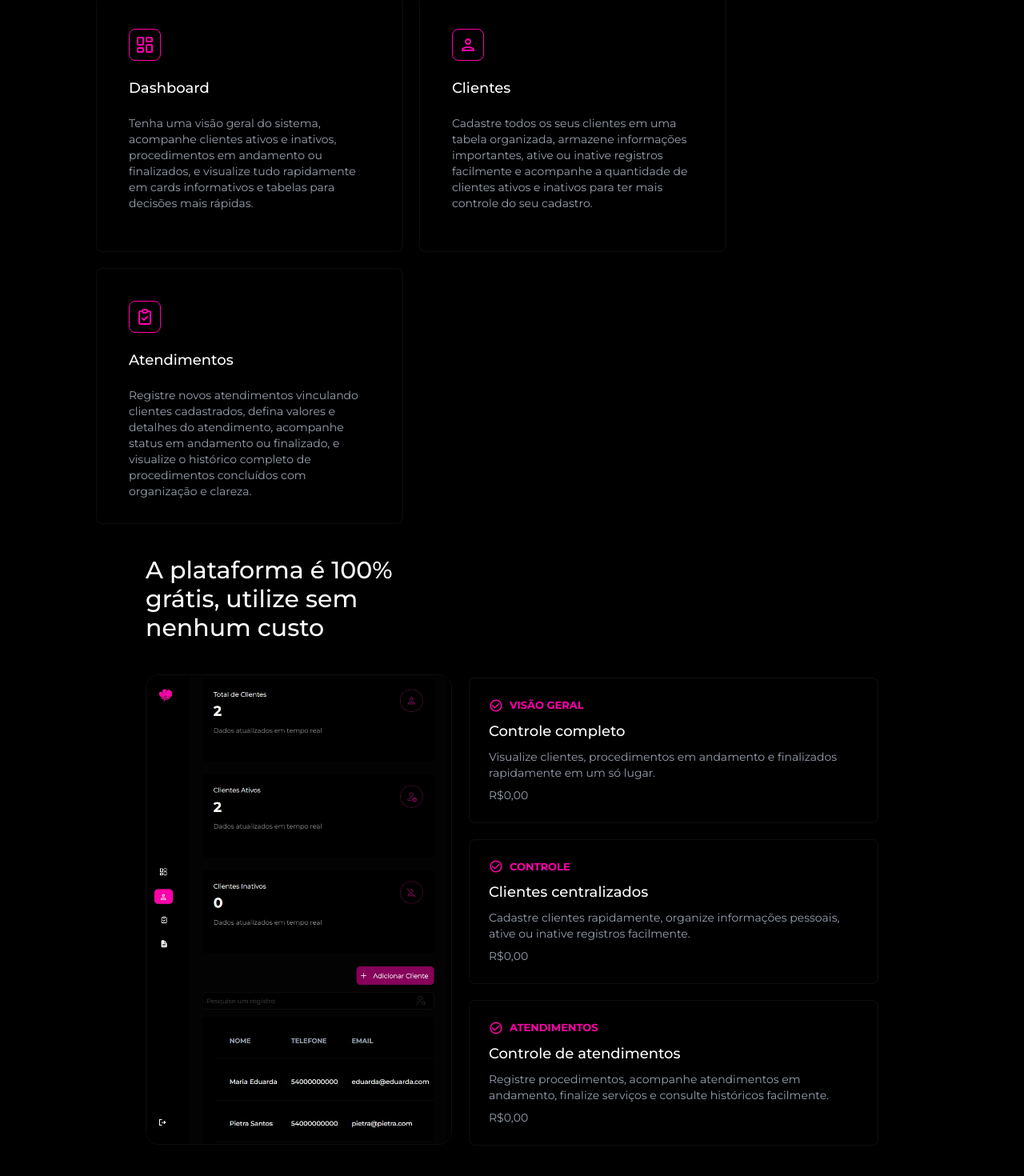
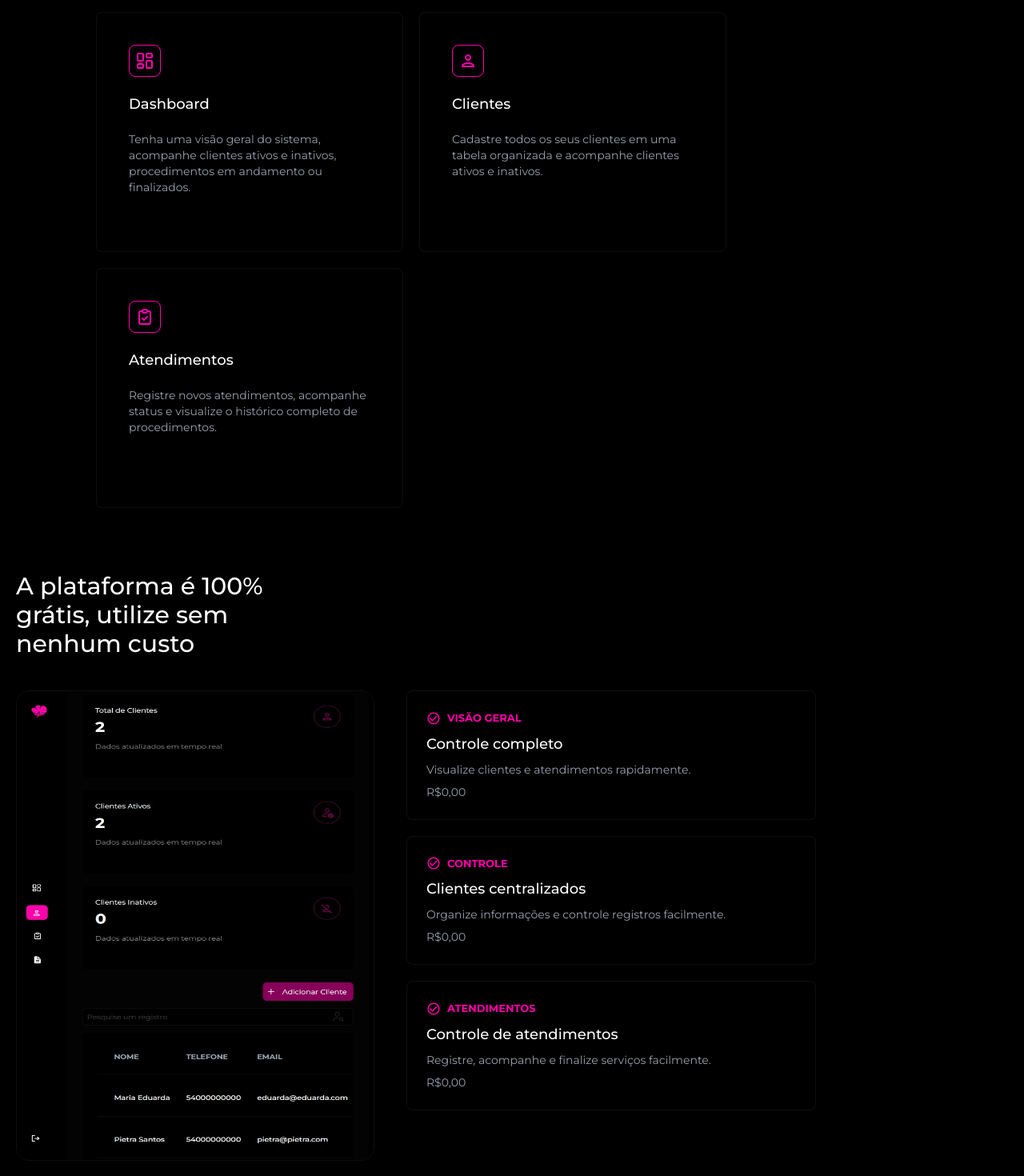
Before and after one commit to rogeranacleto/beautybook-app, a React (Vite) app: page / in a window 1280 px wide. Shown: the part 973-2443 px from the top of the page at 80% size. Built offline with nearby package versions, Linux system fonts and the light colour scheme; no server answers; the database is empty.

Commit message:
style: improve home page responsiveness

```diff
--- a/src/pages/Home/index.tsx
+++ b/src/pages/Home/index.tsx
@@ -1,4 +1,4 @@
-import { Hero } from "../../components/Hero"
+import { Hero } from "../../components/Hero";
 import { MdCheckCircleOutline } from "react-icons/md";
 import imgBeautyBook from "../../assets/img-beautybook.jpg";
 import { Footer } from "../../components/Footer";
@@ -6,44 +6,41 @@ import { MdOutlinePerson } from "react-icons/md";
 import { LuLayoutDashboard } from "react-icons/lu";
 import { HiOutlineClipboardCheck } from "react-icons/hi";
 
-export function Home(){
+export function Home() {
   return (
-      <div className="max-w-screen w-full">
+    <div className="max-w-screen w-full overflow-x-hidden">
       <Hero />
       <div
-          className="bg-black w-full flex items-center justify-center flex-col p-5 pl-30"
+        className="bg-black w-full flex items-center justify-center flex-col px-5 py-10 lg:pl-30"
         id="mission"
       >
-          <div className="flex flex-col">
+        <div className="flex flex-col w-full max-w-7xl">
           <h1 className="text-white mb-10 text-3xl font-medium max-w-sm">
             Pilares essenciais para um agendamento simples
           </h1>
-            <div className="flex gap-5 flex-wrap">
-              <div className="max-w-sm bg-black rounded-lg p-10 h-80 hover:scale-105 duration-300 ease-in-out border border-solid border-[#a1999918]">
+
+          <div className="flex gap-5 flex-wrap justify-center lg:justify-start">
+            <div className="w-full sm:max-w-sm bg-black rounded-lg p-10 h-75 hover:scale-105 duration-300 ease-in-out border border-solid border-[#a1999918]">
               <div className="bg-[#000000] border border-solid border-[#f0a] w-10 h-10 flex items-center justify-center rounded-lg">
                 <LuLayoutDashboard className="text-2xl text-[#f0a]" />
               </div>
               <p className="font-medium text-lg mt-5 text-white">Dashboard</p>
               <p className="mt-5 text-gray-400 text-sm">
                 Tenha uma visão geral do sistema, acompanhe clientes ativos e
-                  inativos, procedimentos em andamento ou finalizados, e
-                  visualize tudo rapidamente em cards informativos e tabelas
-                  para decisões mais rápidas.
+                inativos, procedimentos em andamento ou finalizados.
               </p>
             </div>
-              <div className="max-w-sm bg-black rounded-lg p-10 h-80 hover:scale-105 duration-300 ease-in-out border border-solid border-[#a1999918]">
+            <div className="w-full sm:max-w-sm bg-black rounded-lg p-10 h-75 hover:scale-105 duration-300 ease-in-out border border-solid border-[#a1999918]">
               <div className="bg-[#000000] border border-solid border-[#f0a] w-10 h-10 flex items-center justify-center rounded-lg">
                 <MdOutlinePerson className="text-2xl text-[#f0a]" />
               </div>
               <p className="font-medium text-lg mt-5 text-white">Clientes</p>
               <p className="mt-5 text-gray-400 text-sm">
-                  Cadastre todos os seus clientes em uma tabela organizada,
-                  armazene informações importantes, ative ou inative registros
-                  facilmente e acompanhe a quantidade de clientes ativos e
-                  inativos para ter mais controle do seu cadastro.
+                Cadastre todos os seus clientes em uma tabela organizada e
+                acompanhe clientes ativos e inativos.
               </p>
             </div>
-              <div className="max-w-sm bg-black rounded-lg p-10 h-80 hover:scale-105 duration-300 ease-in-out border border-solid border-[#a1999918]">
+            <div className="w-full sm:max-w-sm bg-black rounded-lg p-10 h-75 hover:scale-105 duration-300 ease-in-out border border-solid border-[#a1999918]">
               <div className="bg-[#000000] border border-solid border-[#f0a] w-10 h-10 flex items-center justify-center rounded-lg">
                 <HiOutlineClipboardCheck className="text-2xl text-[#f0a]" />
               </div>
@@ -51,62 +48,53 @@ export function Home(){
                 Atendimentos
               </p>
               <p className="mt-5 text-gray-400 text-sm">
-                  Registre novos atendimentos vinculando clientes cadastrados,
-                  defina valores e detalhes do atendimento, acompanhe status em
-                  andamento ou finalizado, e visualize o histórico completo de
-                  procedimentos concluídos com organização e clareza.
+                Registre novos atendimentos, acompanhe status e visualize o
+                histórico completo de procedimentos.
               </p>
             </div>
           </div>
         </div>
       </div>
-        <div
-          className="min-h-screen bg-black flex items-center justify-center p-5 pb-15"
-          id="platform"
-        >
-          <div className="flex gap-5 flex-wrap">
-            <div>
+      <div className="min-h-screen bg-black flex items-center justify-center px-5 py-10" id="platform">
+        <div className="flex flex-col lg:flex-row gap-10 max-w-7xl w-full">
+          <div className="w-full lg:max-w-md">
             <h1 className="text-white mb-10 text-3xl font-medium max-w-sm">
               A plataforma é 100% grátis, utilize sem nenhum custo
             </h1>
             <img
               src={imgBeautyBook}
               alt="Beauty Book Background"
-                className="h-147 rounded-2xl border border-solid border-[#a1999918]"
+              className="w-full h-auto lg:h-147 rounded-2xl border border-solid border-[#a1999918]"
             />
           </div>
-            <div className="mt-1 flex flex-col gap-5">
-              <div className="mt-37 hover:scale-105 duration-300 ease-in-out bg-black text-white max-w-lg border border-solid border-[#a1999918] p-6 rounded-lg">
+          <div className="flex flex-col gap-5 w-full lg:max-w-lg">
+            <div className="lg:mt-37 hover:scale-105 duration-300 ease-in-out bg-black text-white border border-solid border-[#a1999918] p-6 rounded-lg">
               <div className="flex items-center gap-2 mb-2">
-                  <MdCheckCircleOutline className="text-lg text-[#f0a] font-bold" />
-                  <p className="text-[13px] text-[#f0a] font-bold">
-                    VISÃO GERAL
-                  </p>
+                <MdCheckCircleOutline className="text-lg text-[#f0a]" />
+                <p className="text-[13px] text-[#f0a] font-bold">VISÃO GERAL</p>
               </div>
               <p className="text-lg mb-2 font-medium">Controle completo</p>
               <p className="text-sm text-gray-400 mb-2">
-                  Visualize clientes, procedimentos em andamento e finalizados
-                  rapidamente em um só lugar.
+                Visualize clientes e atendimentos rapidamente.
               </p>
               <p className="text-gray-400 text-sm">R$0,00</p>
             </div>
-              <div className="hover:scale-105 duration-300 ease-in-out bg-black text-white max-w-lg border border-solid border-[#a1999918] p-6 rounded-lg">
+
+            <div className="hover:scale-105 duration-300 ease-in-out bg-black text-white border border-solid border-[#a1999918] p-6 rounded-lg">
               <div className="flex items-center gap-2 mb-2">
-                  <MdCheckCircleOutline className="text-lg text-[#f0a] font-bold" />
+                <MdCheckCircleOutline className="text-lg text-[#f0a]" />
                 <p className="text-[13px] text-[#f0a] font-bold">CONTROLE</p>
               </div>
-                <p className="text-lg mb-2 font-medium">
-                  Clientes centralizados
-                </p>
+              <p className="text-lg mb-2 font-medium">Clientes centralizados</p>
               <p className="text-sm text-gray-400 mb-2">
-                  Cadastre clientes rapidamente, organize informações pessoais,
-                  ative ou inative registros facilmente.
+                Organize informações e controle registros facilmente.
               </p>
               <p className="text-gray-400 text-sm">R$0,00</p>
             </div>
-              <div className="hover:scale-105 duration-300 ease-in-out bg-black text-white max-w-lg border border-solid border-[#a1999918] p-6 rounded-lg">
+
+            <div className="hover:scale-105 duration-300 ease-in-out bg-black text-white border border-solid border-[#a1999918] p-6 rounded-lg">
               <div className="flex items-center gap-2 mb-2">
-                  <MdCheckCircleOutline className="text-lg text-[#f0a] font-bold" />
+                <MdCheckCircleOutline className="text-lg text-[#f0a]" />
                 <p className="text-[13px] text-[#f0a] font-bold">
                   ATENDIMENTOS
                 </p>
@@ -115,14 +103,14 @@ export function Home(){
                 Controle de atendimentos
               </p>
               <p className="text-sm text-gray-400 mb-2">
-                  Registre procedimentos, acompanhe atendimentos em andamento,
-                  finalize serviços e consulte históricos facilmente.
+                Registre, acompanhe e finalize serviços facilmente.
               </p>
               <p className="text-gray-400 text-sm">R$0,00</p>
             </div>
           </div>
         </div>
       </div>
+
       <Footer />
     </div>
   );
```
Lines whose indentation alone changed are shown as unchanged.
